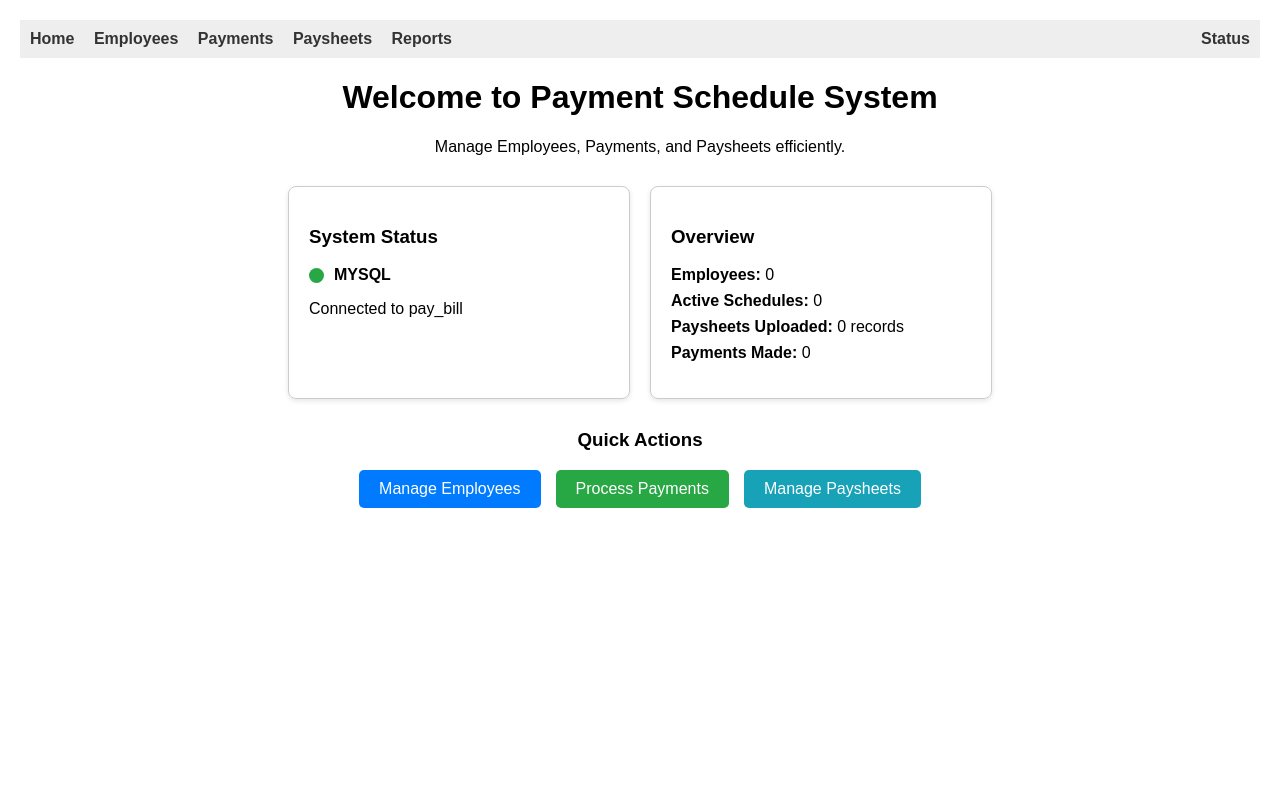
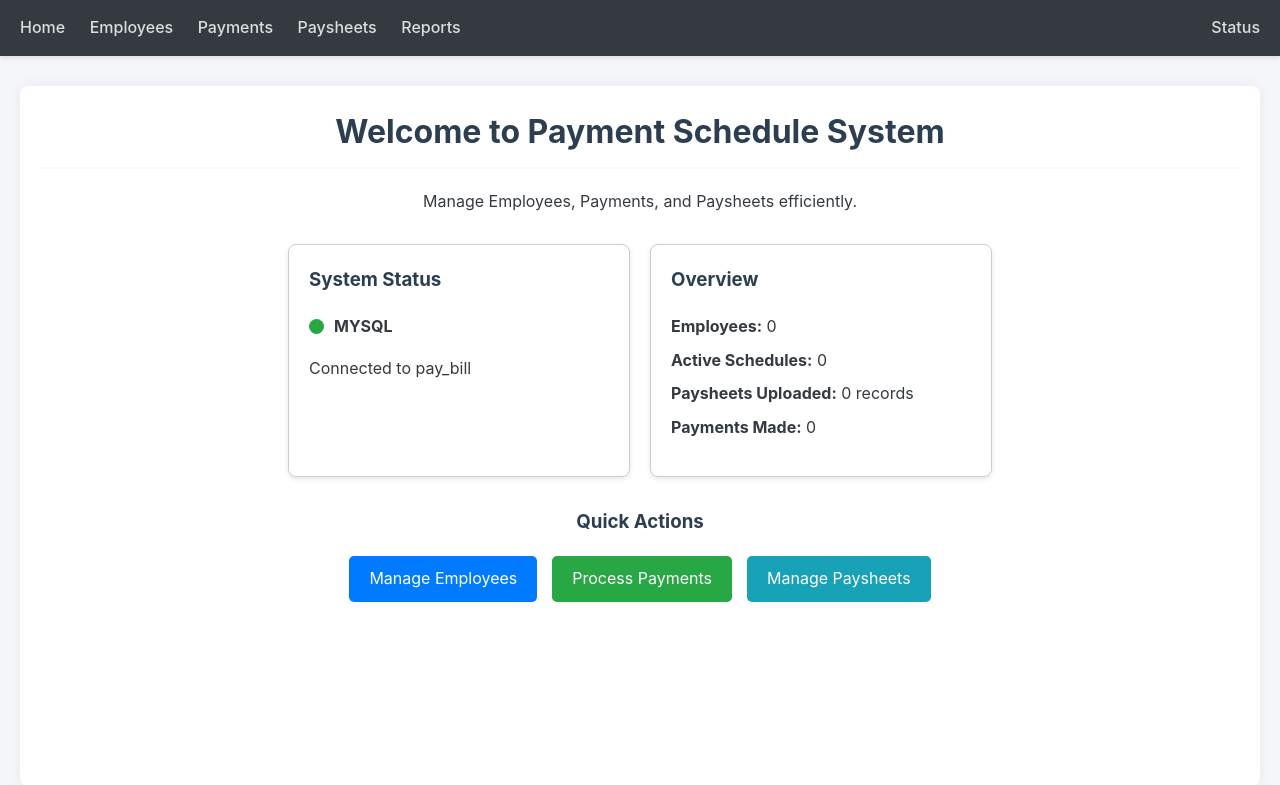
Before and after one commit to Thiwa1/Payment, a PHP site: page /index.php in a window 1280 px wide. Shown: the top 785 px of the page. Run offline with PHP 8.4, Linux system fonts and the light colour scheme; data that the repository does not hold is empty.

Commit message:
Enhance UI with modern CSS
- Updated `header.php` styles to improve the overall look and feel.
- Introduced a clean color palette (Blue/White/Gray).
- Improved typography using system fonts.
- Styled tables with striping and hover effects.
- Modernized form inputs and buttons with better spacing and rounded corners.
- Added a dark navigation bar for better visual hierarchy.

Co-authored-by: Thiwa1 <30181036+Thiwa1@users.noreply.github.com>

```diff
--- a/header.php
+++ b/header.php
@@ -5,19 +5,140 @@
     <meta name="viewport" content="width=device-width, initial-scale=1.0">
     <title>Payment Schedule System</title>
     <style>
-        body { font-family: sans-serif; margin: 20px; }
-        nav { background: #eee; padding: 10px; margin-bottom: 20px; }
-        nav a { margin-right: 15px; text-decoration: none; color: #333; font-weight: bold; }
-        table { border-collapse: collapse; width: 100%; margin-top: 20px; }
-        th, td { border: 1px solid #ccc; padding: 8px; text-align: left; }
-        th { background: #f4f4f4; }
+        :root {
+            --primary-color: #007bff;
+            --primary-hover: #0056b3;
+            --success-color: #28a745;
+            --danger-color: #dc3545;
+            --light-bg: #f8f9fa;
+            --border-color: #dee2e6;
+            --text-color: #343a40;
+        }
+
+        body {
+            font-family: -apple-system, BlinkMacSystemFont, "Segoe UI", Roboto, "Helvetica Neue", Arial, sans-serif;
+            margin: 0;
+            padding: 0;
+            background-color: #f4f6f9;
+            color: var(--text-color);
+            line-height: 1.6;
+        }
+
+        nav {
+            background: #343a40;
+            padding: 15px 20px;
+            margin-bottom: 30px;
+            box-shadow: 0 2px 4px rgba(0,0,0,0.1);
+        }
+
+        nav a {
+            margin-right: 20px;
+            text-decoration: none;
+            color: #rgba(255,255,255,0.8);
+            font-weight: 500;
+            transition: color 0.2s;
+            color: #ddd;
+        }
+
+        nav a:hover, nav a.active {
+            color: #fff;
+        }
+
+        .container {
+            max-width: 1200px;
+            margin: 0 auto;
+            padding: 0 20px;
+            background: white;
+            padding-bottom: 40px;
+            min-height: 80vh;
+            box-shadow: 0 0 15px rgba(0,0,0,0.05);
+            border-radius: 8px;
+            padding-top: 20px;
+        }
+
+        h1, h2, h3 { color: #2c3e50; margin-top: 0; }
+        h1 { border-bottom: 2px solid var(--light-bg); padding-bottom: 10px; margin-bottom: 20px; }
+
+        /* Tables */
+        table {
+            border-collapse: collapse;
+            width: 100%;
+            margin-top: 20px;
+            margin-bottom: 20px;
+            background: white;
+            border-radius: 5px;
+            overflow: hidden;
+            box-shadow: 0 1px 3px rgba(0,0,0,0.1);
+        }
+        th, td {
+            padding: 12px 15px;
+            text-align: left;
+            border-bottom: 1px solid var(--border-color);
+        }
+        th {
+            background-color: #e9ecef;
+            font-weight: 600;
+            color: #495057;
+            text-transform: uppercase;
+            font-size: 0.85rem;
+        }
+        tr:hover { background-color: #f1f3f5; }
+        tr:last-child td { border-bottom: none; }
+
+        /* Forms */
         .form-group { margin-bottom: 15px; }
-        label { display: block; margin-bottom: 5px; }
-        input[type="text"], input[type="number"], input[type="date"] { width: 100%; padding: 8px; max-width: 400px; }
-        button { padding: 10px 15px; background: #007bff; color: white; border: none; cursor: pointer; }
-        button:hover { background: #0056b3; }
-        .alert { padding: 10px; background: #d4edda; color: #155724; margin-bottom: 15px; border: 1px solid #c3e6cb; }
-        .error { padding: 10px; background: #f8d7da; color: #721c24; margin-bottom: 15px; border: 1px solid #f5c6cb; }
+        label { display: block; margin-bottom: 5px; font-weight: 500; }
+
+        input[type="text"], input[type="number"], input[type="date"], input[type="file"], input[type="month"], select {
+            width: 100%;
+            padding: 10px;
+            max-width: 400px;
+            border: 1px solid #ced4da;
+            border-radius: 4px;
+            box-sizing: border-box; /* Important for padding */
+            font-size: 1rem;
+        }
+
+        input:focus, select:focus {
+            border-color: #80bdff;
+            outline: 0;
+            box-shadow: 0 0 0 0.2rem rgba(0,123,255,.25);
+        }
+
+        /* Buttons */
+        button, .btn {
+            padding: 10px 20px;
+            background: var(--primary-color);
+            color: white;
+            border: none;
+            border-radius: 4px;
+            cursor: pointer;
+            font-size: 1rem;
+            transition: background-color 0.2s;
+            text-decoration: none;
+            display: inline-block;
+        }
+        button:hover, .btn:hover { background: var(--primary-hover); }
+
+        button[style*="background-color: #dc3545"] { background-color: var(--danger-color) !important; }
+        button[style*="background-color: #dc3545"]:hover { background-color: #c82333 !important; }
+
+        button[style*="background-color: #28a745"] { background-color: var(--success-color) !important; }
+        button[style*="background-color: #28a745"]:hover { background-color: #218838 !important; }
+
+        /* Alerts */
+        .alert, .error {
+            padding: 15px;
+            border-radius: 4px;
+            margin-bottom: 20px;
+        }
+        .alert { background: #d4edda; color: #155724; border: 1px solid #c3e6cb; }
+        .error { background: #f8d7da; color: #721c24; border: 1px solid #f5c6cb; }
+
+        /* Utilities */
+        hr { border: 0; border-top: 1px solid var(--border-color); margin: 30px 0; }
+        a { color: var(--primary-color); text-decoration: none; }
+        a:hover { text-decoration: underline; }
     </style>
 </head>
 <body>
```
